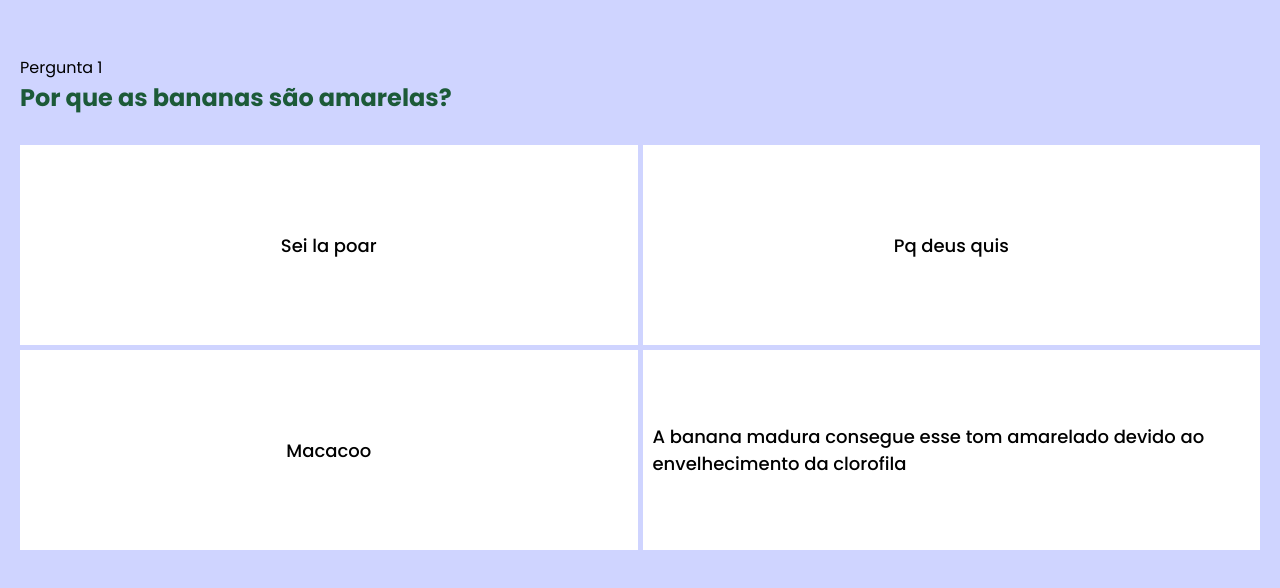
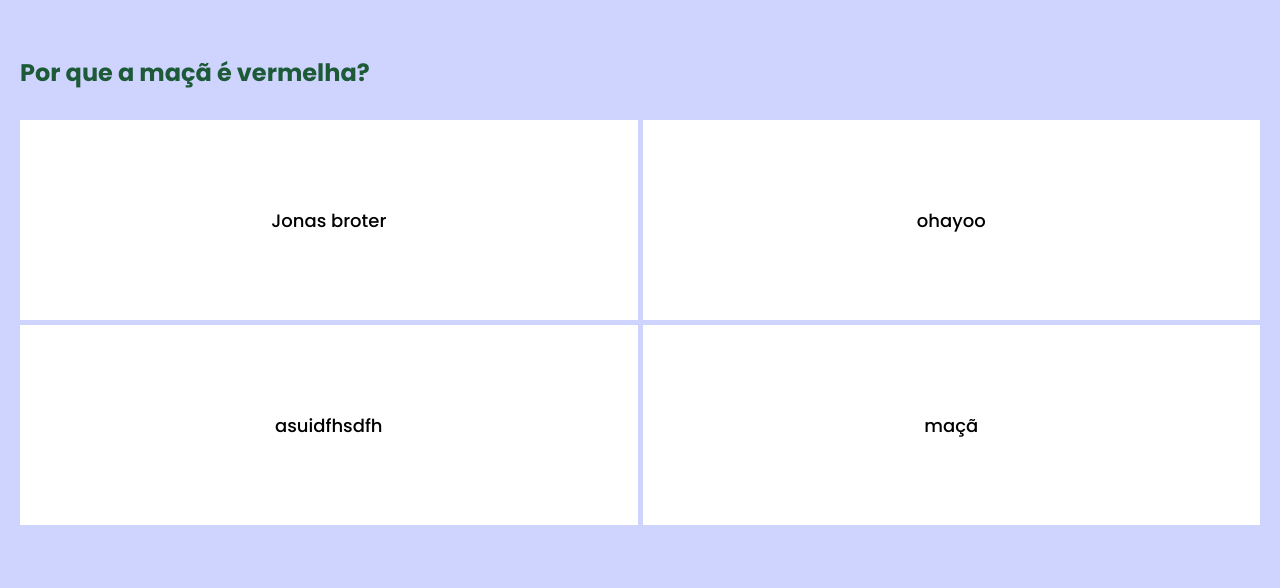
Before and after one commit to Fuuuzer/quiz-brabo, a plain HTML site: page index.html in a window 1280 px wide. Shown: the part 88-676 px from the top of the page. Drawn offline with Linux system fonts and the light colour scheme.

Commit message:
started js questions

```diff
--- a/assets/app.js
+++ b/assets/app.js
@@ -1,3 +1,7 @@
+const container = document.querySelector('main');
+const title = document.querySelector('.question-title');
+const options = document.querySelector('.options');
+
 class Question {
   constructor(question, options, correctAnswer) {
     this.question = question;
@@ -14,3 +18,23 @@ const quizQuestions = [
    new Question('Por que a banana é amarela?', ['Sei la poar', 'Pq deus quis', 'Macacoo', 'A banana madura consegue esse tom amarelado devido ao envelhecimento da clorofila'], 3),
    new Question('Por que a maçã é vermelha?', ['Jonas broter', 'ohayoo', 'asuidfhsdfh', 'maçã'], 3)
 ]
+
+// quizQuestions.forEach((question, index) => {
+//   console.log(`Pergunta ${index + 1}: ${question.question}`);
+//   console.log('Opções:');
+//   question.options.forEach((option, i) => {
+//     console.log(`${i + 1}. ${option}`)
+//   })
+// });
+
+quizQuestions.forEach((question, index) => {
+container.innerHTML = `
+  <div class="question">
+    <!-- <p class="question-number">Pergunta 1</p> -->
+    <h3 class="question-title">${question.question}</h2>
+  </div>
+
+  <ul class="options">
+    ${question.options.map((option, i) => `<li class="option">${option}</li>`).join('')}
+  </ul>`;
+});
--- a/index.html
+++ b/index.html
@@ -19,15 +19,16 @@
   <!-- Main -->
   <main>
     <div class="question">
-      <p class="question-number">Pergunta 1</p>
-      <h3 class="question-title">Por que as bananas são amarelas?</h2>
+      <p class="question-number"></p>
+      <h3 class="question-title">
+        </h2>
     </div>
 
     <ul class="options">
-      <li class="option">Sei la poar</li>
-      <li class="option">Pq deus quis</li>
-      <li class="option">Macacoo</li>
-      <li class="option">A banana madura consegue esse tom amarelado devido ao envelhecimento da clorofila</li>
+      <li class="option"></li>
+      <li class="option"></li>
+      <li class="option"></li>
+      <li class="option"></li>
     </ul>
   </main>
   <!-- Fim main -->
```
